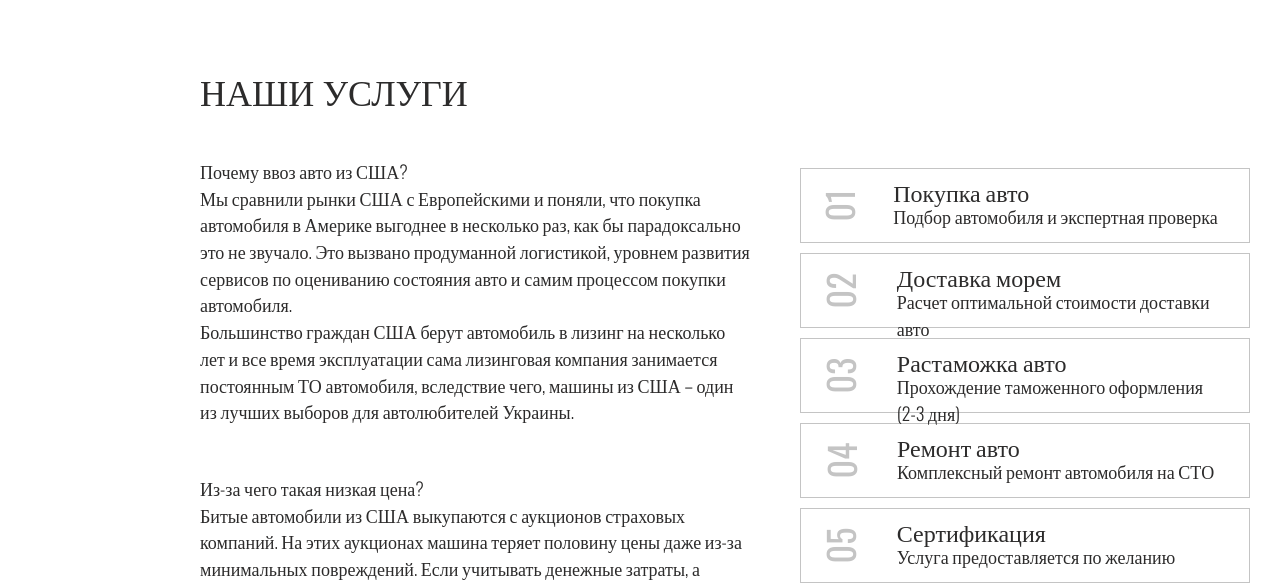
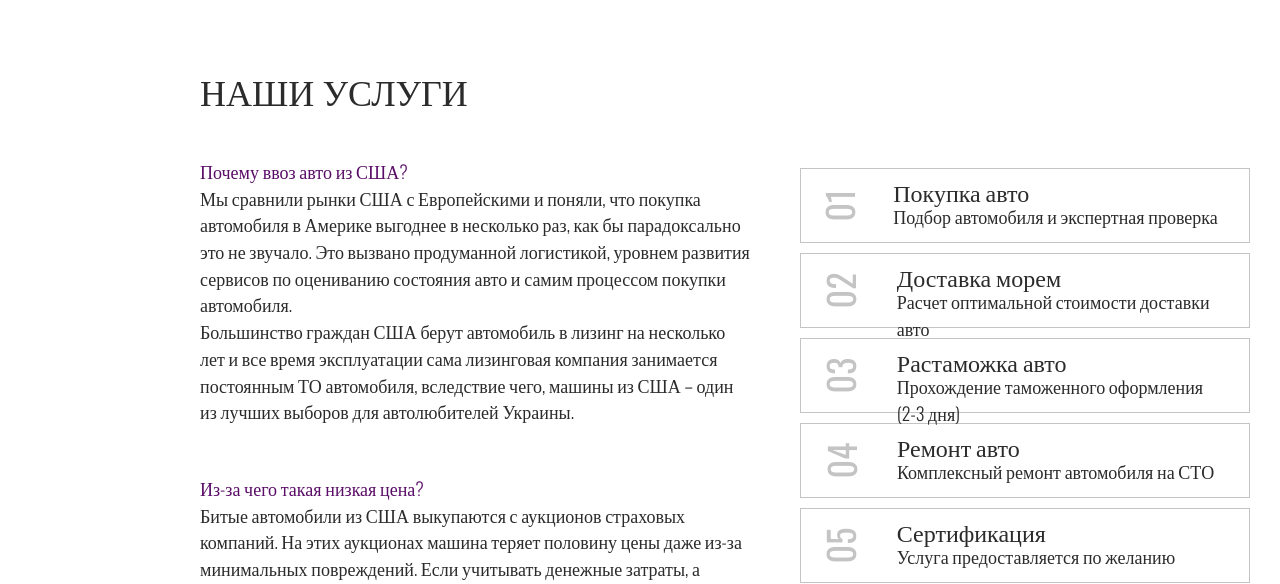
Before and after one commit to SelesPurple/AUTOexpress, a plain HTML site: page index.html in a window 1280 px wide. Shown: the part 928-1512 px from the top of the page. Drawn offline with nearby package versions, Linux system fonts and the light colour scheme.

```diff
--- a/index.html
+++ b/index.html
@@ -42,12 +42,12 @@
     <div class="services">
         <div class="services__text">
             <div class="text-block">
-                <p>Почему ввоз авто из США?</p>
+                <p class="title">Почему ввоз авто из США?</p>
                 <p>Мы сравнили рынки США с Европейскими и поняли, что покупка автомобиля в Америке выгоднее в несколько раз, как бы парадоксально это не звучало. Это вызвано продуманной логистикой, уровнем развития сервисов по оцениванию состояния авто и самим процессом покупки автомобиля.</p>
                 <p>Большинство граждан США берут автомобиль в лизинг на несколько лет и все время эксплуатации сама лизинговая компания занимается постоянным ТО автомобиля, вследствие чего, машины из США – один из лучших выборов для автолюбителей Украины.</p>
             </div>
             <div class="text-block">
-                <p>Из-за чего такая низкая цена?</p>
+                <p class="title">Из-за чего такая низкая цена?</p>
                 <p>Битые автомобили из США выкупаются с аукционов страховых компаний. На этих аукционах машина теряет половину цены даже из-за минимальных повреждений. Если учитывать денежные затраты, а именно выкуп, доставку, таможню и ремонт, то цена аналогичного по состоянию автомобиля в Украине будет выше на 35-50%, а новые будут стоить космических денег.</p>
             </div>
             <button>консультация эксперта</button>
--- a/style.scss
+++ b/style.scss
@@ -101,19 +101,21 @@ body {
             width: 600px;
             padding-right: 50px;
             margin-bottom: 50px;
+            p.title {
+                color: $accent;
+            }
         }
 
         ul {
 
             li {
+
                 h2 {
                     color: $grey;
                     transform: rotate(-90deg);
                     padding-top: 10px;
                 }
                 display: flex;
-
-
                 width: 450px;
                 height: 75px;
                 border: 1px solid $grey;
```
Also changed, not shown: style.css.
